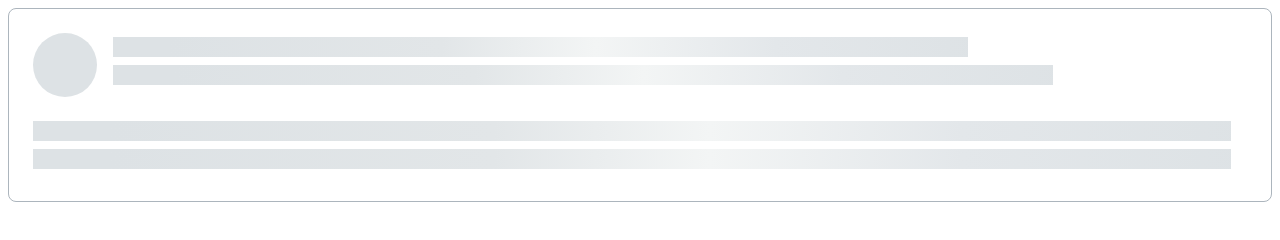
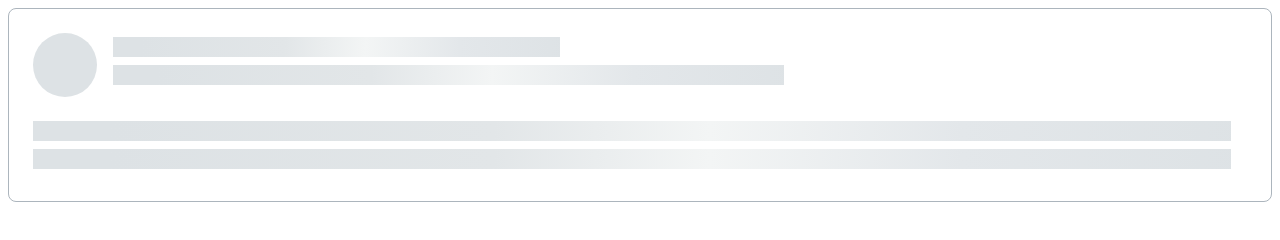
Before and after one commit to js-tasks-ru/htmlcss-20220210_aleksandra52, a website: page 04-lection2/02-skeleton/index.html in a window 1280 px wide. Drawn offline with Linux system fonts and the light colour scheme.

Commit message:
fixed after review

```diff
--- a/04-lection2/02-skeleton/index.html
+++ b/04-lection2/02-skeleton/index.html
@@ -10,8 +10,8 @@
         <div class="skeleton__header">
             <div class="skeleton__avatar"></div>
             <div class="skeleton__group">
-                <div class="skeleton__line skeleton__line-1"></div>
-                <div class="skeleton__line skeleton__line-2"></div>
+                <div class="skeleton__line skeleton__line_short"></div>
+                <div class="skeleton__line skeleton__line_medium"></div>
             </div>
         </div>
         <div class="skeleton__line"></div>
--- a/04-lection2/02-skeleton/skeleton.css
+++ b/04-lection2/02-skeleton/skeleton.css
@@ -25,11 +25,11 @@
     background: var(--gradient);
     height: 20px;
     margin-bottom: 8px;
-    width: auto;
+    width: 100%;
 }
-.skeleton__line-1 {
-    margin-right: 263px;
+.skeleton__line_short {
+    width: 40%;
 }
-.skeleton__line-2 {
-    margin-right: 178px;
+.skeleton__line_medium {
+    width: 60%;
 }
```
